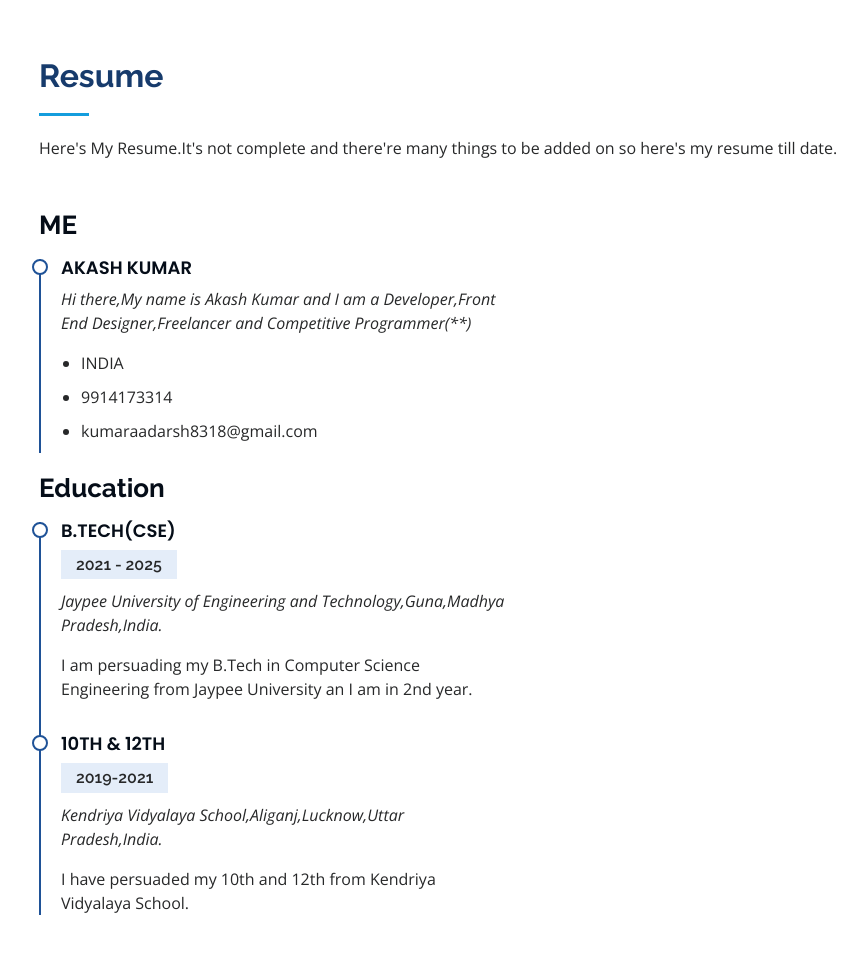
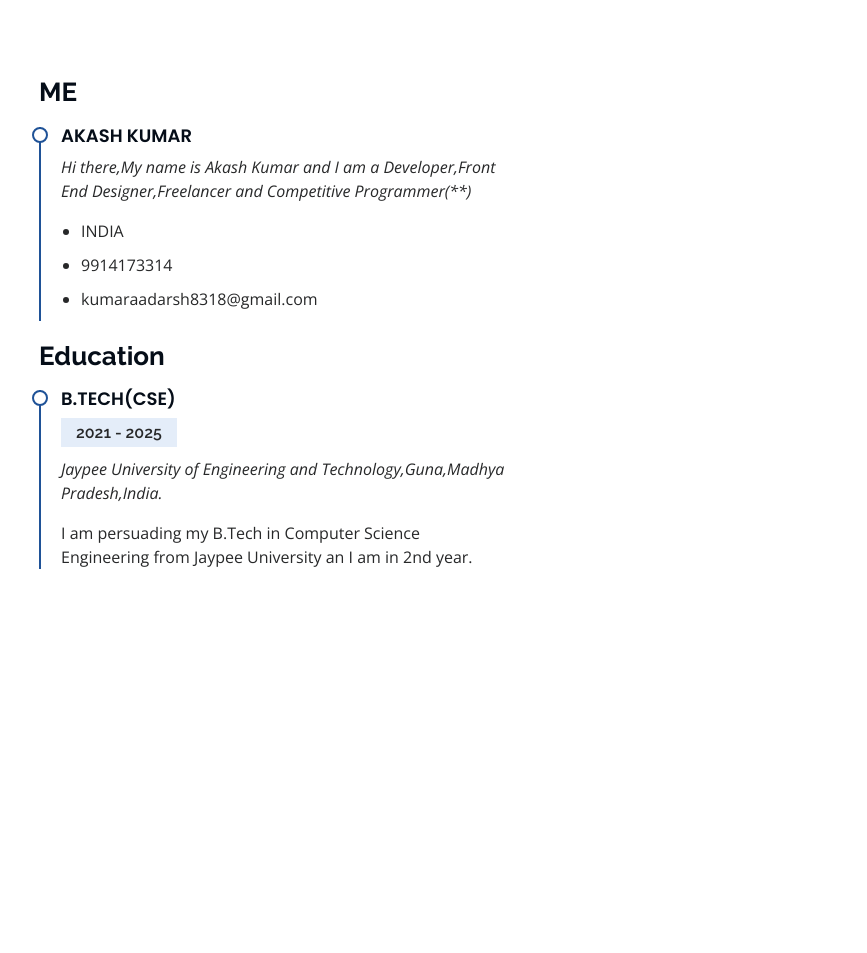
Before and after one commit to BeAsAkash/WebPage, a plain HTML site: page index.html in a window 1280 px wide. Shown: the part 1581-2534 px from the top of the page, without its empty margins (273-1140 px from the left). After the commit the page ends 2226 px from the top, so only its background shows below. Drawn offline with nearby package versions, Linux system fonts and the light colour scheme.

Commit message:
Some changes to index.html

```diff
--- a/index.html
+++ b/index.html
@@ -55,7 +55,7 @@
         <ul>
           <li><a href="#hero" class="nav-link scrollto active"><i class="bx bx-home"></i> <span>Home</span></a></li>
           <li><a href="#about" class="nav-link scrollto"><i class="bx bx-user"></i> <span>About</span></a></li>
-          <li><a href="#resume" class="nav-link scrollto"><i class="bx bx-file-blank"></i> <span>Resume</span></a></li>
+          <li><a href="#resume" class="nav-link scrollto"><i class="bx bx-file-blank"></i> <span>ME</span></a></li>
 
         </ul>
       </nav>
@@ -135,10 +135,7 @@
     <section id="resume" class="resume">
       <div class="container">
 
-        <div class="section-title">
-          <h2>Resume</h2>
-          <p>Here's My Resume.It's  not complete and there're many things to be added on so here's my resume till date.</p>
-        </div>
+
 
         <div class="row">
           <div class="col-lg-6" data-aos="fade-up">
@@ -160,12 +157,7 @@
               <p><em>Jaypee University of Engineering and Technology,Guna,Madhya Pradesh,India.</em></p>
               <p>I am persuading my B.Tech in Computer Science Engineering from Jaypee University an I am in 2nd year.</p>
             </div>
-            <div class="resume-item">
-              <h4>10th &amp; 12th</h4>
-              <h5>2019-2021</h5>
-              <p><em>Kendriya Vidyalaya School,Aliganj,Lucknow,Uttar Pradesh,India.</em></p>
-              <p>I have persuaded my 10th and 12th from Kendriya Vidyalaya School.</p>
-            </div>
+
 
         </div>
 
```
